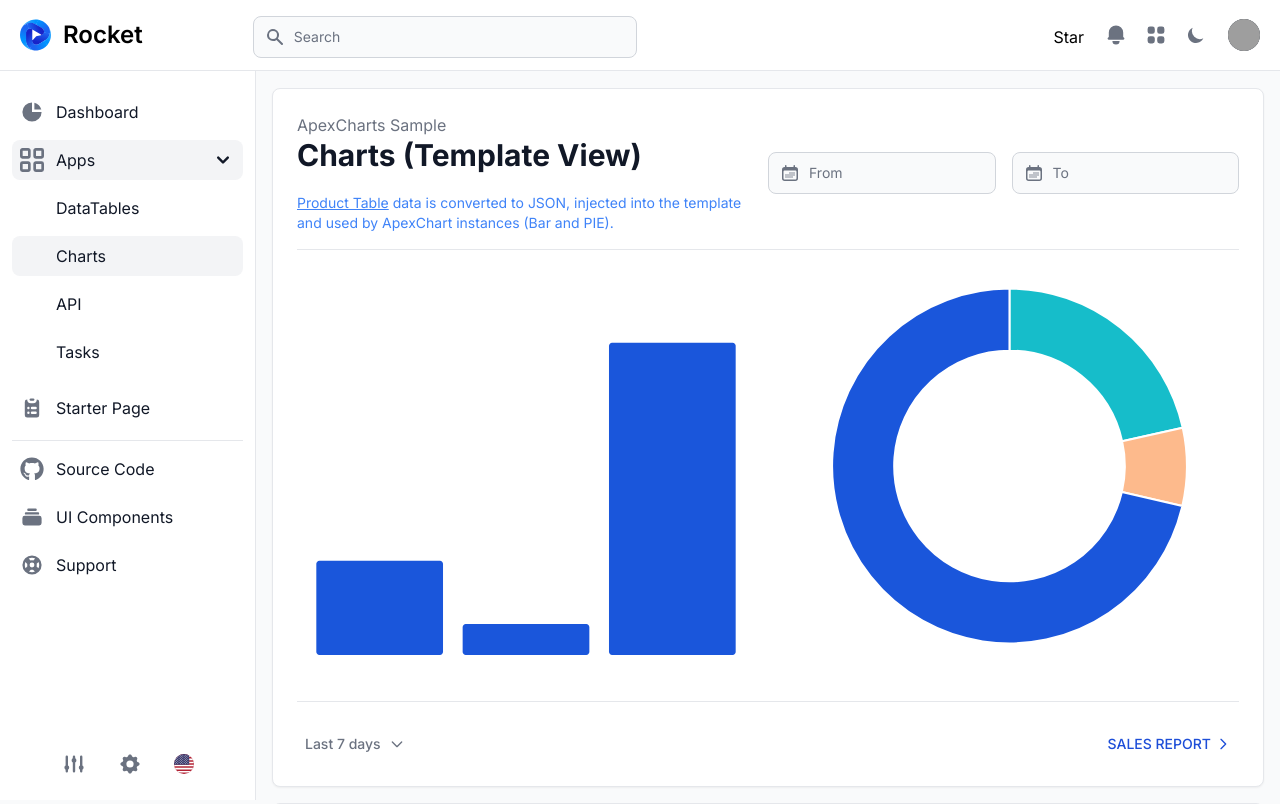
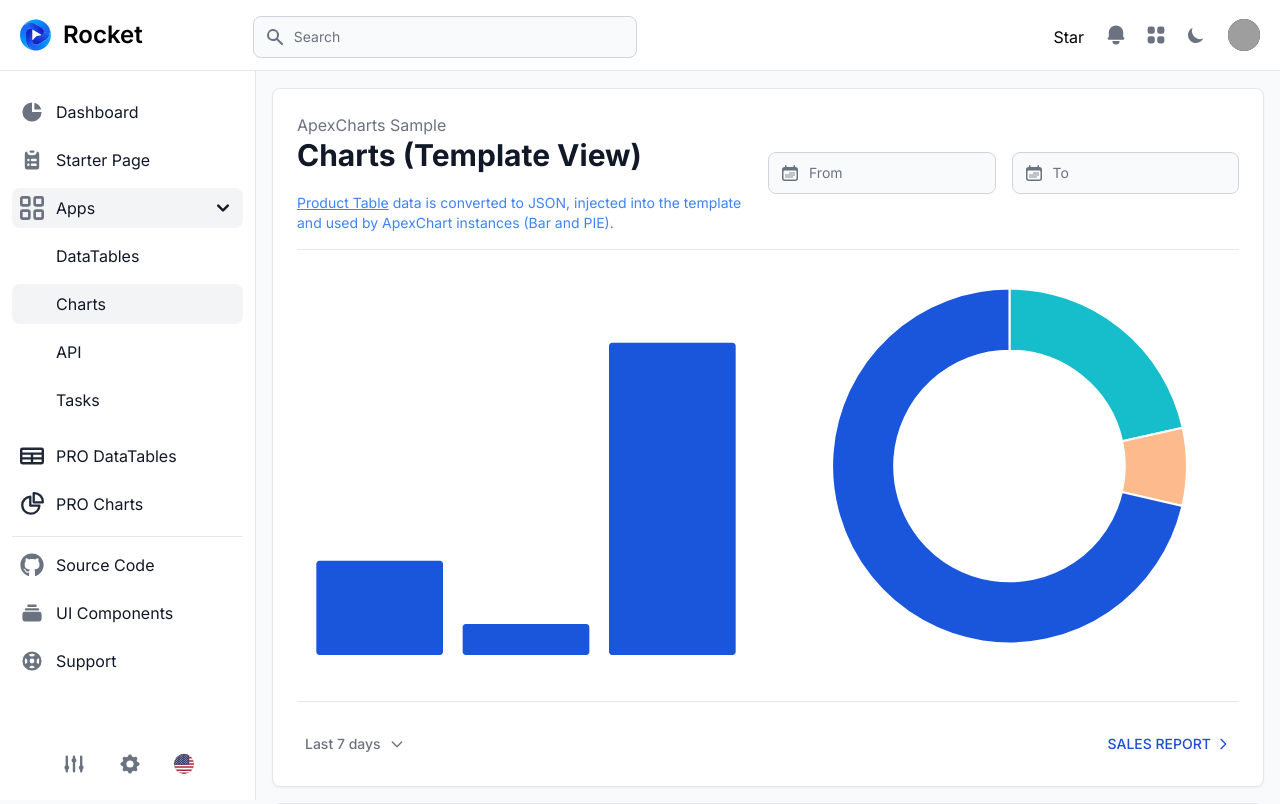
Before and after one commit to app-generator/rocket-django, a Django app: page /charts/ in a window 1280 px wide. Shown: the top 804 px of the page. Run offline with Django 4.2, Linux system fonts and the light colour scheme; data comes from the database, SQL or seed files in the repository; parts of the project's set-up code (start-up, migrations or seed data) failed here and were passed over; some libraries are stand-ins or nearby versions; grey boxes are pictures that could not be loaded.

Commit message:
Update Sidebar - Minor

```diff
--- a/templates/includes/sidebar.html
+++ b/templates/includes/sidebar.html
@@ -35,11 +35,24 @@
                             <span class="ml-3" sidebar-toggle-item>Dashboard</span>
                         </a>
                     </li>
+                    <li>
+                        <a href="/starter/"
+                            class="flex items-center p-2 text-base text-gray-900 transition duration-75 rounded-lg hover:bg-gray-100 group dark:text-gray-200 dark:hover:bg-gray-700">
+                            <svg class="flex-shrink-0 w-6 h-6 text-gray-500 transition duration-75 group-hover:text-gray-900 dark:text-gray-400 dark:group-hover:text-white"
+                                fill="currentColor" viewBox="0 0 20 20" xmlns="http://www.w3.org/2000/svg">
+                                <path d="M9 2a1 1 0 000 2h2a1 1 0 100-2H9z"></path>
+                                <path fill-rule="evenodd"
+                                    d="M4 5a2 2 0 012-2 3 3 0 003 3h2a3 3 0 003-3 2 2 0 012 2v11a2 2 0 01-2 2H6a2 2 0 01-2-2V5zm3 4a1 1 0 000 2h.01a1 1 0 100-2H7zm3 0a1 1 0 000 2h3a1 1 0 100-2h-3zm-3 4a1 1 0 100 2h.01a1 1 0 100-2H7zm3 0a1 1 0 100 2h3a1 1 0 100-2h-3z"
+                                    clip-rule="evenodd"></path>
+                            </svg>
+                            <span class="ml-3" sidebar-toggle-item>Starter Page</span>
+                        </a>
+                    </li>
                     {% if request.user.is_authenticated %}
 
                     {% if request.user.is_superuser %}
                     <li>
-                        <a href="{% url "user_list" %}"
+                        <a href="{% url " user_list" %}"
                             class="flex items-center p-2 text-base text-gray-900 rounded-lg hover:bg-gray-100 group dark:text-gray-200 dark:hover:bg-gray-700 ">
                             <svg class="w-6 h-6 text-gray-500 dark:text-white" aria-hidden="true"
                                 xmlns="http://www.w3.org/2000/svg" fill="currentColor" viewBox="0 0 20 18">
@@ -116,16 +129,30 @@
                         </a>
                     </li>-->
                     <li>
-                        <a href="/starter/"
+                        <a target="_blank" rel="noopener" href="https://rocket-django-pro.onrender.com/tables/"
                             class="flex items-center p-2 text-base text-gray-900 transition duration-75 rounded-lg hover:bg-gray-100 group dark:text-gray-200 dark:hover:bg-gray-700">
-                            <svg class="flex-shrink-0 w-6 h-6 text-gray-500 transition duration-75 group-hover:text-gray-900 dark:text-gray-400 dark:group-hover:text-white"
-                                fill="currentColor" viewBox="0 0 20 20" xmlns="http://www.w3.org/2000/svg">
-                                <path d="M9 2a1 1 0 000 2h2a1 1 0 100-2H9z"></path>
-                                <path fill-rule="evenodd"
-                                    d="M4 5a2 2 0 012-2 3 3 0 003 3h2a3 3 0 003-3 2 2 0 012 2v11a2 2 0 01-2 2H6a2 2 0 01-2-2V5zm3 4a1 1 0 000 2h.01a1 1 0 100-2H7zm3 0a1 1 0 000 2h3a1 1 0 100-2h-3zm-3 4a1 1 0 100 2h.01a1 1 0 100-2H7zm3 0a1 1 0 100 2h3a1 1 0 100-2h-3z"
-                                    clip-rule="evenodd"></path>
+                            <svg class="w-6 h-6 text-gray-800 dark:text-white" aria-hidden="true"
+                                xmlns="http://www.w3.org/2000/svg" width="20" height="14" fill="none"
+                                viewBox="0 0 20 14">
+                                <path stroke="currentColor" stroke-width="2"
+                                    d="M1 5h18M1 9h18m-9-4v8m-8 0h16a1 1 0 0 0 1-1V2a1 1 0 0 0-1-1H2a1 1 0 0 0-1 1v10a1 1 0 0 0 1 1Z" />
                             </svg>
-                            <span class="ml-3" sidebar-toggle-item>Starter Page</span>
+                            <span class="ml-3" sidebar-toggle-item>PRO DataTables</span>
+                        </a>
+                    </li>
+                    <li>
+                        <a target="_blank" rel="noopener" href="https://rocket-django-pro.onrender.com/charts/"
+                            class="flex items-center p-2 text-base text-gray-900 transition duration-75 rounded-lg hover:bg-gray-100 group dark:text-gray-200 dark:hover:bg-gray-700">
+                            <svg class="w-6 h-6 text-gray-800 dark:text-white" aria-hidden="true"
+                                xmlns="http://www.w3.org/2000/svg" fill="none" viewBox="0 0 21 21">
+                                <g stroke="currentColor" stroke-linecap="round" stroke-linejoin="round"
+                                    stroke-width="2">
+                                    <path d="M9 4.025A7.5 7.5 0 1 0 16.975 12H9V4.025Z" />
+                                    <path
+                                        d="M12.5 1c-.169 0-.334.014-.5.025V9h7.975c.011-.166.025-.331.025-.5A7.5 7.5 0 0 0 12.5 1Z" />
+                                </g>
+                            </svg>
+                            <span class="ml-3" sidebar-toggle-item>PRO Charts</span>
                         </a>
                     </li>
                 </ul>
```
